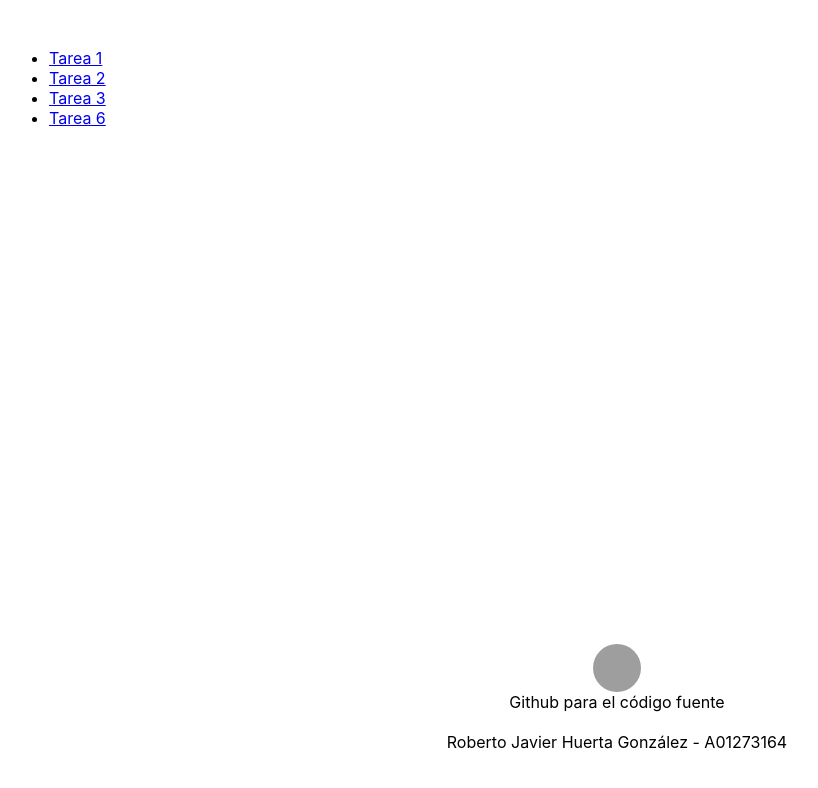
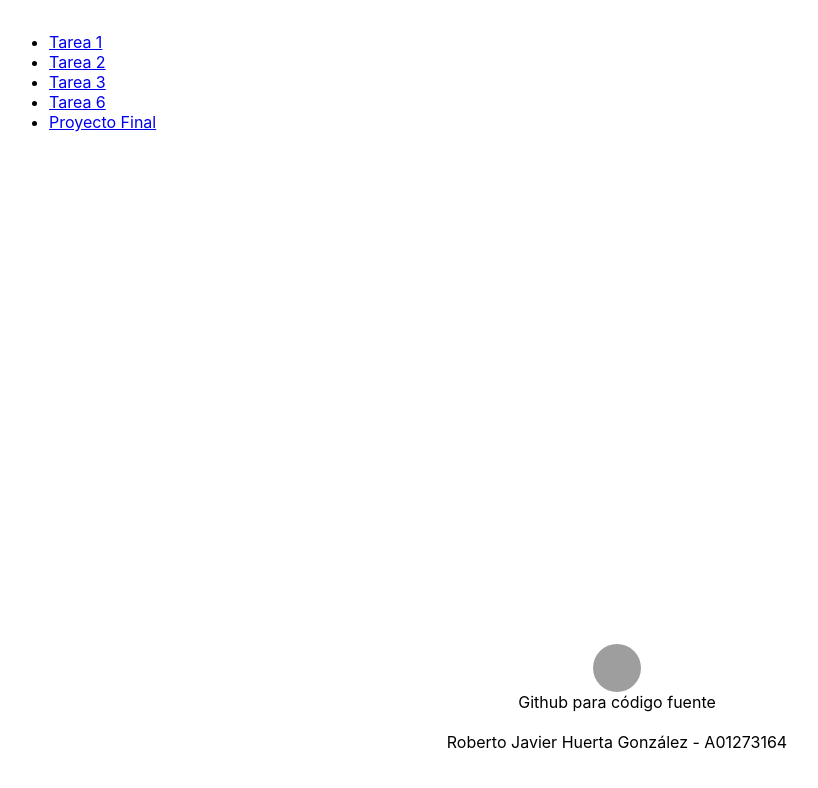
Before and after one commit to Chino-sama/mates-comp, a React (Create React App) app: page / in a window 1280 px wide. Shown: the top 788 px of the page, without its empty margins (23-841 px from the left). Built offline with nearby package versions, Linux system fonts and the light colour scheme; grey boxes are pictures that could not be loaded.

Commit message:
added FPRoute

```diff
--- a/src/App.css
+++ b/src/App.css
@@ -1,6 +1,7 @@
 .app-container {
 	padding: 32px;
-	min-height: 90vh;
+	padding-top: 16px;
+	min-height: 92vh;
 	display: flex;
 	flex-direction: column;
 	justify-content: space-between;
--- a/src/App.js
+++ b/src/App.js
@@ -11,7 +11,7 @@ function App() {
 			<AppRouter />
 			<footer>
 				<a className='github-link' href="https://github.com/Chino-sama/mates-comp" target="_blank"></a>
-				Github para el código fuente
+				Github para código fuente
 				<br/>
 				<br/>
 				Roberto Javier Huerta González - A01273164
--- a/src/Router.js
+++ b/src/Router.js
@@ -5,11 +5,13 @@ import HW1Route from './Routes/HW1Route';
 import HW2Route from './Routes/HW2Route';
 import HW3Route from './Routes/HW3Route';
 import HW6Route from './Routes/HW6Route';
+import FinalProject from './Routes/FinalProject';
 
 const HW1 = () => <HW1Route />
 const HW2 = () => <HW2Route />
 const HW3 = () => <HW3Route />
 const HW6 = () => <HW6Route />
+const FP = () => <FinalProject />
 
 export default function AppRouter () {
 	return (
@@ -29,6 +31,9 @@ export default function AppRouter () {
 						<li>
 							<Link to="/tarea6">Tarea 6</Link>
 						</li>
+						<li>
+							<Link to="/final-project">Proyecto Final</Link>
+						</li>
 					</ul>
 				</nav>
 
@@ -36,6 +41,7 @@ export default function AppRouter () {
 				<Route path="/tarea2" component={HW2} />
 				<Route path="/tarea3" component={HW3} />
 				<Route path="/tarea6" component={HW6} />
+				<Route path="/final-project" component={FP} />
 			</div>
 		</Router>
 	);
--- /dev/null
+++ b/src/Routes/FinalProject.js
@@ -0,0 +1,11 @@
+import React, {
+	useState,
+	useEffect
+} from 'react';
+
+export default function HW1Route() {
+	return (
+		<div>CUAC
+		</div>
+	);
+}
```
